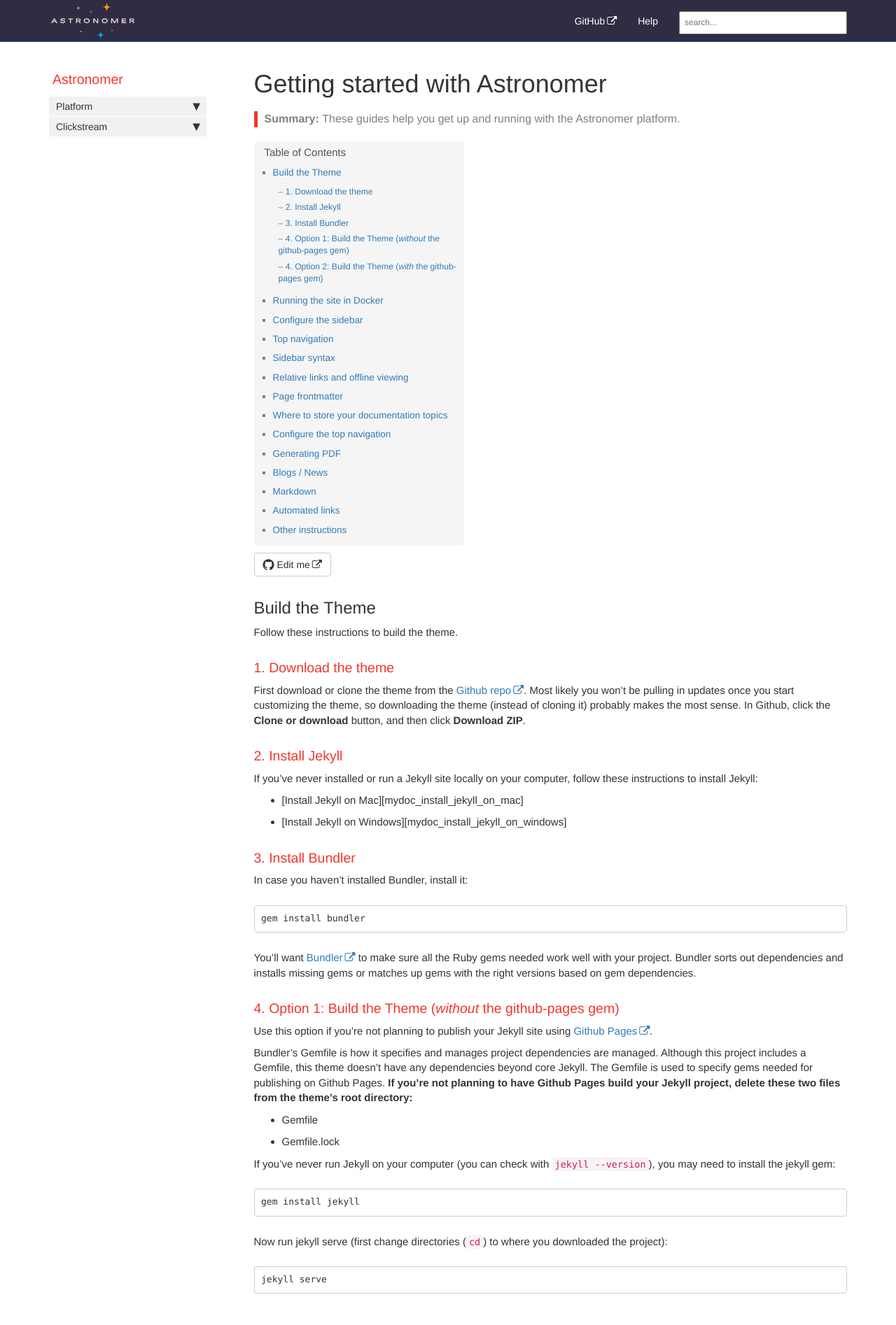
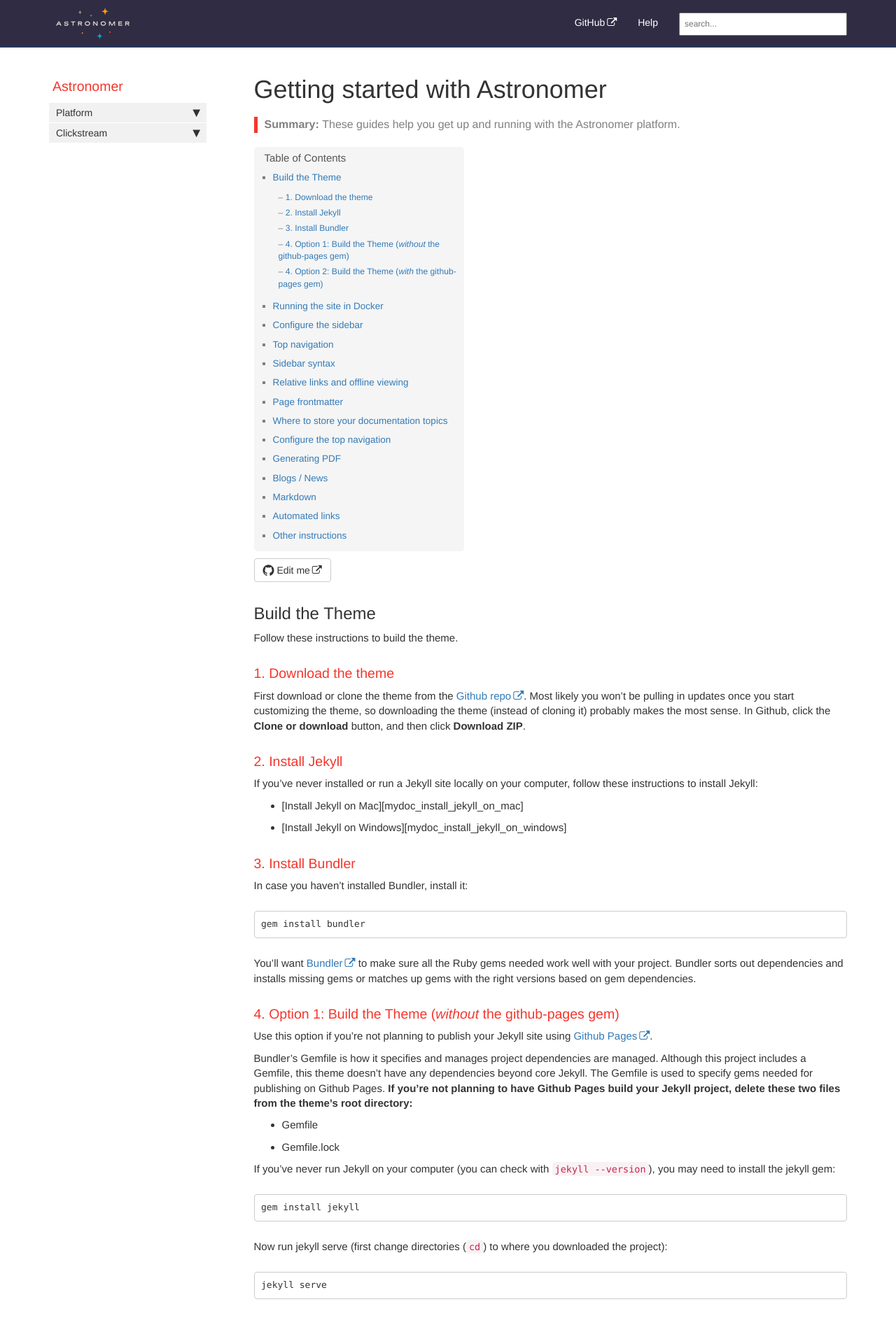
Before and after one commit to petedejoy/documentation, a Jekyll site: the page built from index.md, in a window 1280 px wide. Shown: the top 1894 px of the page at 70% size. Built offline with Jekyll 4.4.1, drawn with Linux system fonts in a browser that asks for light colours; nearby versions of some CDN libraries; comment, search, counter and statistics services are not loaded.

Commit message:
Give logo a little more padding

```diff
--- a/_includes/topnav.html
+++ b/_includes/topnav.html
@@ -8,7 +8,7 @@
                 <span class="icon-bar"></span>
                 <span class="icon-bar"></span>
             </button>
-            <a href="{{ "/" | relative_url }}" style="margin: 15px 0 15px"><img style="padding: 3px; width: 125px"src="{{ "images/Logo_BigStarsDarkBg.svg" | relative_url }}" alt="Company logo"/></a>
+            <a href="{{ "/" | relative_url }}" style="margin: 15px 0 15px"><img style="padding: 10px; width: 125px"src="{{ "images/Logo_BigStarsDarkBg.svg" | relative_url }}" alt="Company logo"/></a>
         </div>
         <div class="collapse navbar-collapse" id="bs-example-navbar-collapse-1">
             <ul class="nav navbar-nav navbar-right">
--- a/css/customstyles.css
+++ b/css/customstyles.css
@@ -322,7 +322,7 @@ a.accordion-toggle, a.accordion-collapsed {
 .nav {
     /* padding: 4px;*/
     padding:0px;
-    margin: 0px;
+    margin: 2px 0px 0px;
 }
 
 .nav > li {
```
